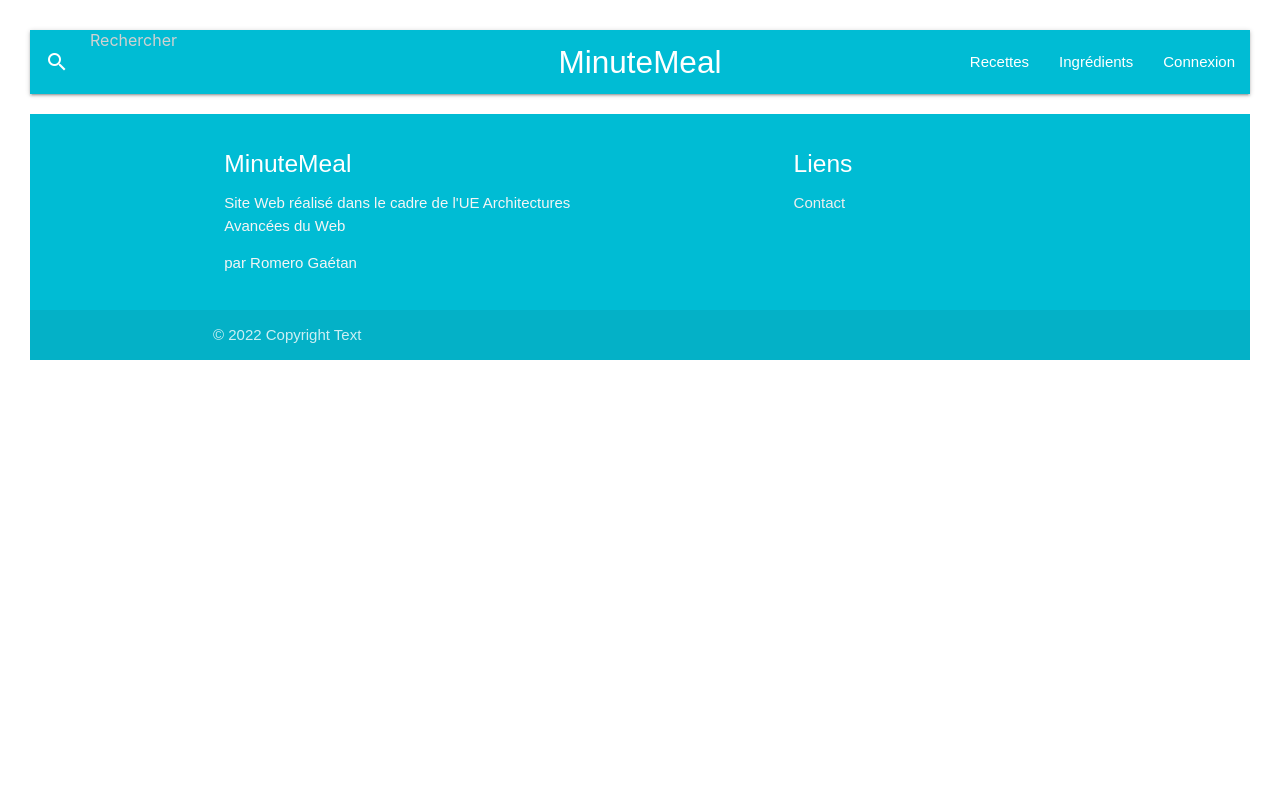
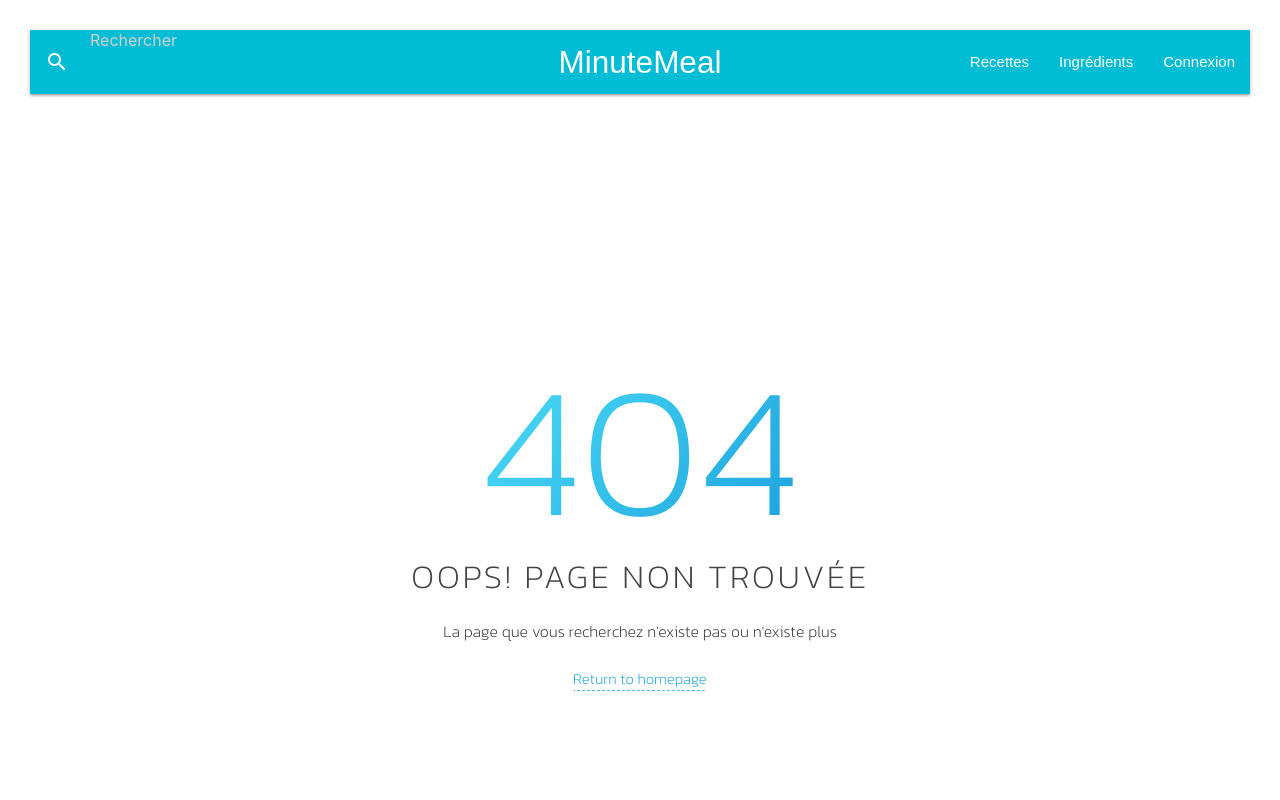
Before and after one commit to gaetanrm/ProjetWeb, an Angular app in the folder Angular/Recette/: page /inscription in a window 1280 px wide. Before the commit this address led to /. Shown: the top 800 px of the page. Built offline with nearby package versions, Linux system fonts and the light colour scheme.

Commit message:
pagenotfound added

```diff
--- a/Angular/Recette/src/app/app-routing.module.ts
+++ b/Angular/Recette/src/app/app-routing.module.ts
@@ -5,13 +5,17 @@ import { IngredientsComponent } from './ingredients/ingredients.component';
 import { RecettesComponent } from './recettes/recettes.component';
 import { SavoirplusComponent } from './savoirplus/savoirplus.component';
 import { HomeComponent } from './home/home.component';
+import { PagenotfoundComponent } from './pagenotfound/pagenotfound.component';
+import { InscriptionComponent } from './inscription/inscription.component';
 
 const routes: Routes = [
   { path: 'ingredients', component: IngredientsComponent },
   { path: 'connexion', component: ConnexionComponent},
   { path: 'recettes', component: RecettesComponent},
   { path: 'ensavoirplus', component: SavoirplusComponent},
-  { path: '', component: HomeComponent}
+  { path: '', component: HomeComponent},
+  { path: '**', component: PagenotfoundComponent},
+  { path: 'inscription', component: InscriptionComponent}
 ];
 
 @NgModule({
--- a/Angular/Recette/src/app/app.module.ts
+++ b/Angular/Recette/src/app/app.module.ts
@@ -11,6 +11,8 @@ import { SavoirplusComponent } from './savoirplus/savoirplus.component';
 import { HomeComponent } from './home/home.component';
 import { NavbarComponent } from './navbar/navbar.component';
 import { FooterComponent } from './footer/footer.component';
+import { PagenotfoundComponent } from './pagenotfound/pagenotfound.component';
+import { InscriptionComponent } from './inscription/inscription.component';
 
 @NgModule({
   declarations: [
@@ -21,7 +23,9 @@ import { FooterComponent } from './footer/footer.component';
     SavoirplusComponent,
     HomeComponent,
     NavbarComponent,
-    FooterComponent
+    FooterComponent,
+    PagenotfoundComponent,
+    InscriptionComponent
   ],
   imports: [
     HttpClientModule,
--- /dev/null
+++ b/Angular/Recette/src/app/inscription/inscription.component.html
@@ -0,0 +1 @@
+<p>inscription works!</p>
--- /dev/null
+++ b/Angular/Recette/src/app/inscription/inscription.component.ts
@@ -0,0 +1,15 @@
+import { Component, OnInit } from '@angular/core';
+
+@Component({
+  selector: 'app-inscription',
+  templateUrl: './inscription.component.html',
+  styleUrls: ['./inscription.component.css']
+})
+export class InscriptionComponent implements OnInit {
+
+  constructor() { }
+
+  ngOnInit(): void {
+  }
+
+}
--- /dev/null
+++ b/Angular/Recette/src/app/pagenotfound/pagenotfound.component.css
@@ -0,0 +1,117 @@
+* {
+    -webkit-box-sizing: border-box;
+            box-sizing: border-box;
+  }
+
+  body {
+    padding: 0;
+    margin: 0;
+  }
+
+  #notfound {
+    position: relative;
+    height: 100vh;
+  }
+
+  #notfound .notfound {
+    position: absolute;
+    left: 50%;
+    top: 50%;
+    -webkit-transform: translate(-50%, -50%);
+        -ms-transform: translate(-50%, -50%);
+            transform: translate(-50%, -50%);
+  }
+
+  .notfound {
+    max-width: 767px;
+    width: 100%;
+    line-height: 1.4;
+    text-align: center;
+    padding: 15px;
+  }
+
+  .notfound .notfound-404 {
+    position: relative;
+    height: 220px;
+  }
+
+  .notfound .notfound-404 h1 {
+    font-family: 'Kanit', sans-serif;
+    position: absolute;
+    left: 50%;
+    top: 50%;
+    -webkit-transform: translate(-50%, -50%);
+        -ms-transform: translate(-50%, -50%);
+            transform: translate(-50%, -50%);
+    font-size: 186px;
+    font-weight: 200;
+    margin: 0px;
+    background: linear-gradient(130deg, #4edff8, #1ca0dd);
+    color:transparent;
+    -webkit-background-clip: text;
+    background-clip: text;
+    text-transform: uppercase;
+  }
+
+  .notfound h2 {
+    font-family: 'Kanit', sans-serif;
+    font-size: 33px;
+    font-weight: 200;
+    text-transform: uppercase;
+    margin-top: 0px;
+    margin-bottom: 25px;
+    letter-spacing: 3px;
+  }
+
+
+  .notfound p {
+    font-family: 'Kanit', sans-serif;
+    font-size: 16px;
+    font-weight: 200;
+    margin-top: 0px;
+    margin-bottom: 25px;
+  }
+
+
+  .notfound a {
+    font-family: 'Kanit', sans-serif;
+    color: #1ca0dd;
+    font-weight: 200;
+    text-decoration: none;
+    border-bottom: 1px dashed #1ca0dd;
+    border-radius: 2px;
+  }
+
+  .notfound-social>a {
+    display: inline-block;
+    height: 40px;
+    line-height: 40px;
+    width: 40px;
+    font-size: 14px;
+    color: #1ca0dd;
+    border: 1px solid #efefef;
+    border-radius: 50%;
+    margin: 3px;
+    -webkit-transition: 0.2s all;
+    transition: 0.2s all;
+  }
+  .notfound-social>a:hover {
+    color: #1ca0dd;
+    background-color: #1ca0dd;
+    border-color: #1ca0dd;
+  }
+
+  @media only screen and (max-width: 480px) {
+    .notfound .notfound-404 {
+      position: relative;
+      height: 168px;
+    }
+
+    .notfound .notfound-404 h1 {
+      font-size: 142px;
+    }
+
+    .notfound h2 {
+      font-size: 22px;
+    }
+  }
--- /dev/null
+++ b/Angular/Recette/src/app/pagenotfound/pagenotfound.component.html
@@ -0,0 +1,29 @@
+<!DOCTYPE html>
+<html lang="en">
+
+<head>
+	<meta charset="utf-8">
+	<meta http-equiv="X-UA-Compatible" content="IE=edge">
+	<meta name="viewport" content="width=device-width, initial-scale=1">
+	<!-- The above 3 meta tags *must* come first in the head; any other head content must come *after* these tags -->
+
+	<!-- Google font -->
+	<link href="https://fonts.googleapis.com/css?family=Kanit:200" rel="stylesheet">
+</head>
+
+<body>
+
+	<div id="notfound">
+		<div class="notfound">
+			<div class="notfound-404">
+				<h1>404</h1>
+			</div>
+			<h2>Oops! Page non trouvée</h2>
+			<p>La page que vous recherchez n'existe pas ou n'existe plus</p>
+            <a href="#" routerLink="">Return to homepage</a>
+		</div>
+	</div>
+
+</body><!-- This templates was made by Colorlib (https://colorlib.com) -->
+
+</html>
--- /dev/null
+++ b/Angular/Recette/src/app/pagenotfound/pagenotfound.component.ts
@@ -0,0 +1,15 @@
+import { Component, OnInit } from '@angular/core';
+
+@Component({
+  selector: 'app-pagenotfound',
+  templateUrl: './pagenotfound.component.html',
+  styleUrls: ['./pagenotfound.component.css']
+})
+export class PagenotfoundComponent implements OnInit {
+
+  constructor() { }
+
+  ngOnInit(): void {
+  }
+
+}
```
Also changed, not shown: Angular/Recette/src/app/inscription/inscription.component.css (added), 2 other files (tests, documents, lock files or other folders).
